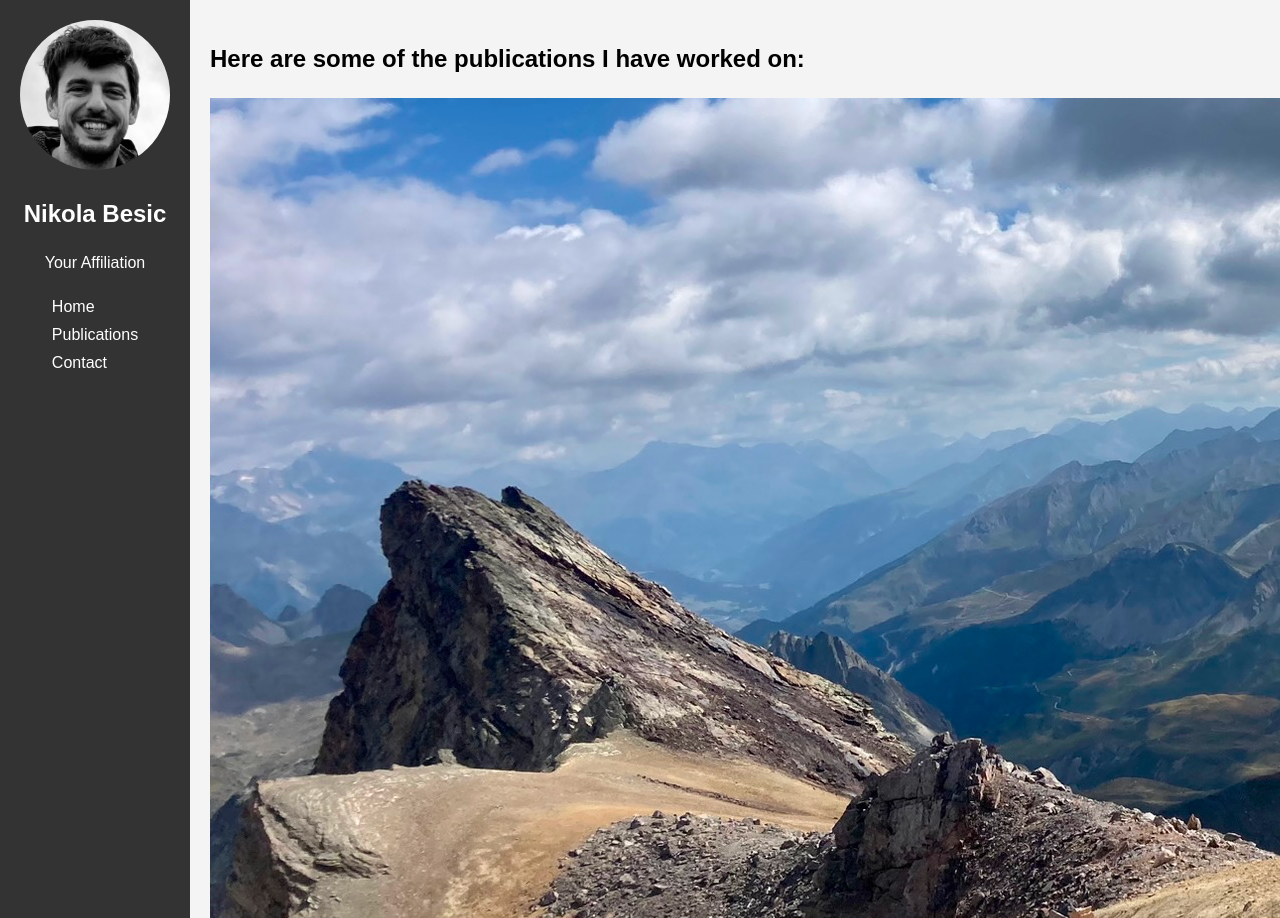
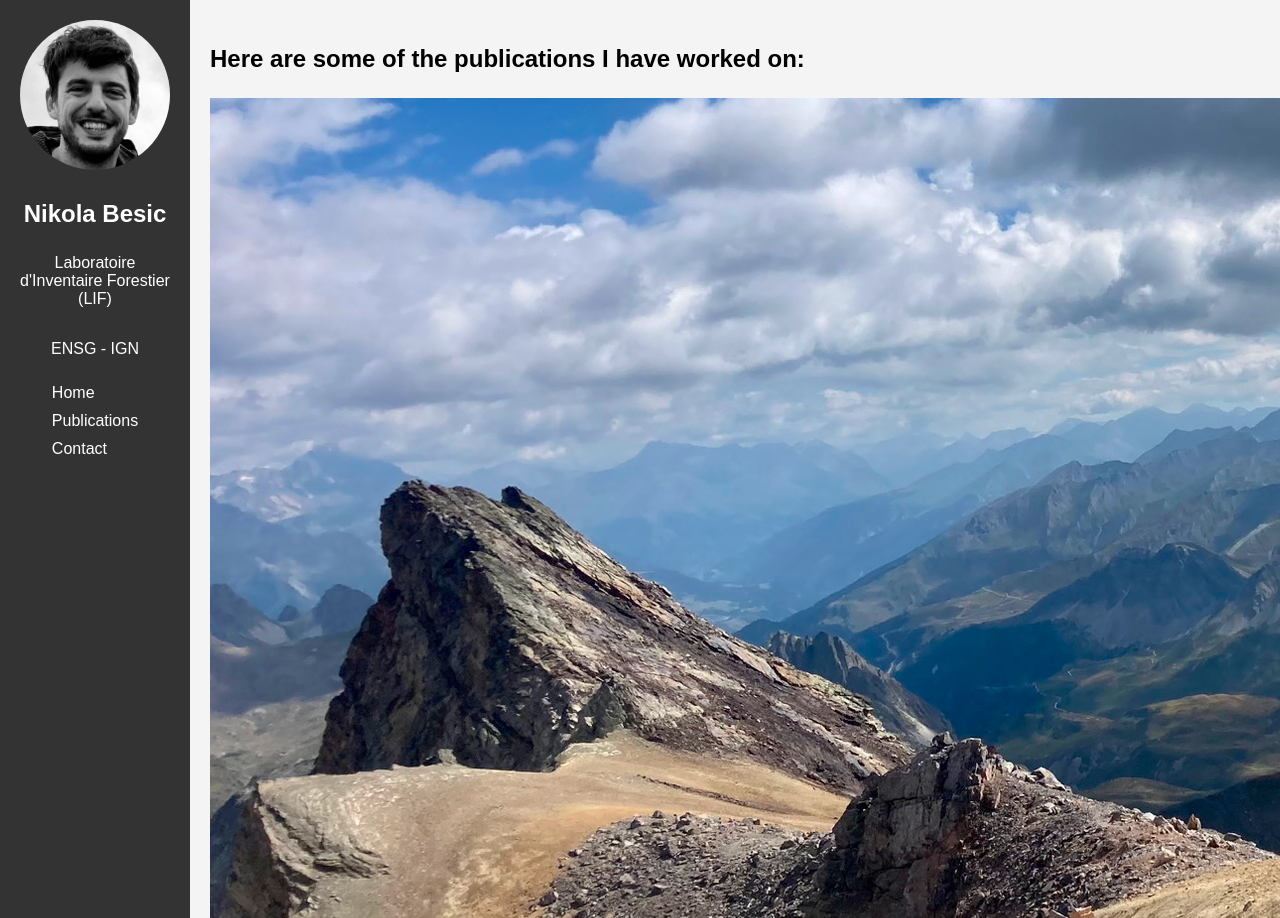
Before and after one commit to nbesic/nbesic.github.io, a plain HTML site: page publications.html in a window 1280 px wide. Shown: the top 918 px of the page. Drawn offline with Linux system fonts and the light colour scheme.

Commit message:
Update publications.html

```diff
--- a/publications.html
+++ b/publications.html
@@ -57,7 +57,8 @@
     <div class="sidebar">
         <img src="IMG_9682.JPEG" alt="Your Photo">
         <h1>Nikola Besic</h1>
-        <p>Your Affiliation</p>
+        <p>Laboratoire d'Inventaire Forestier (LIF)</p>
+        <p>ENSG - IGN</p>
         <nav>
             <a href="index.html">Home</a>
             <a href="publications.html">Publications</a>
```
